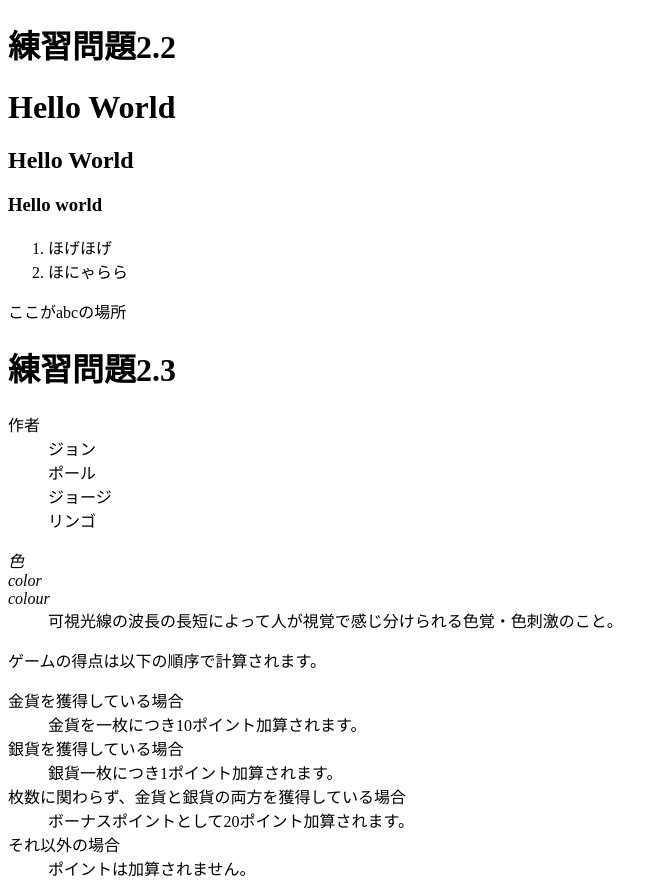
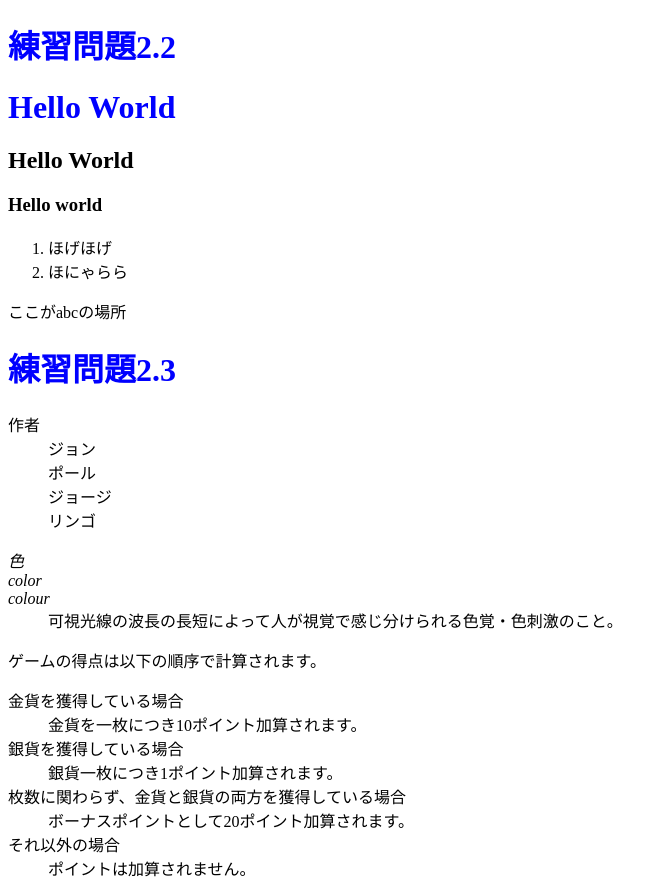
Before and after one commit to zm26249/zm26249, a plain HTML site: page index.html in a window 1280 px wide. Shown: the top 883 px of the page, without its empty margins (0-668 px from the left). Drawn offline with Linux system fonts and the light colour scheme.

Commit message:
Update index.html

```diff
--- a/index.html
+++ b/index.html
@@ -3,6 +3,9 @@
 <head>
 <meta charset="UTF-8">
     <title>Hello World</title>
+
+<link rel="stylesheet"href="mystyle.css"><!--この行を追加-->
+
 </head>
   <body>
       <!--文字の大きさの練習-->
```
